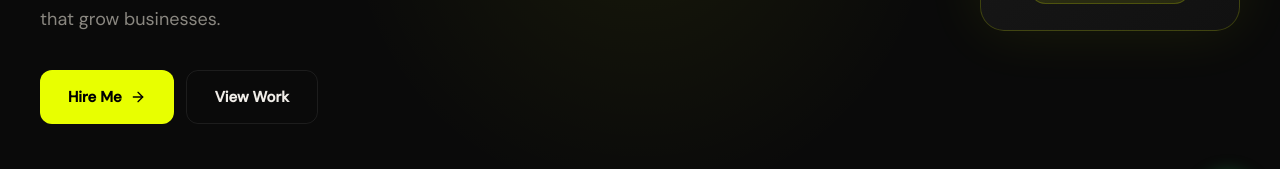
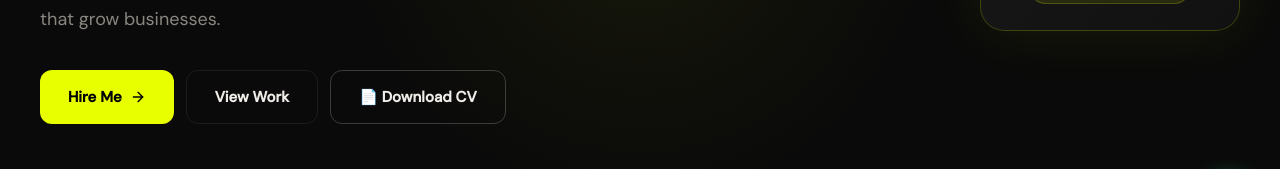
Before and after one commit to ranacodifyr57-cloud/bhone-client, a React (Vite) app: page / in a window 1280 px wide. Shown: the part 549-718 px from the top of the page. Built offline with nearby package versions, Linux system fonts and the light colour scheme.

Commit message:
Add CV download button and PDF

```diff
--- a/src/pages/Home.jsx
+++ b/src/pages/Home.jsx
@@ -100,6 +100,18 @@ export default function Home() {
                 >
                   View Work
                 </Link>
+                <a href="/cv.pdf" download="Muhammad-Amir-CV.pdf" style={{
+  display: 'inline-flex', alignItems: 'center', gap: 8,
+  padding: '14px 28px', borderRadius: 12,
+  border: '1px solid rgba(255,255,255,0.2)',
+  color: 'var(--text)', fontWeight: 600, fontSize: 15,
+  transition: 'var(--transition)',
+}}
+onMouseEnter={e => { e.currentTarget.style.borderColor = 'var(--accent)'; e.currentTarget.style.color = 'var(--accent)' }}
+onMouseLeave={e => { e.currentTarget.style.borderColor = 'rgba(255,255,255,0.2)'; e.currentTarget.style.color = 'var(--text)' }}
+>
+  📄 Download CV
+</a>
               </div>
             </div>
 
```
Also changed, not shown: 1 other file (tests, documents, lock files or other folders). Lines whose indentation alone changed are shown as unchanged.
